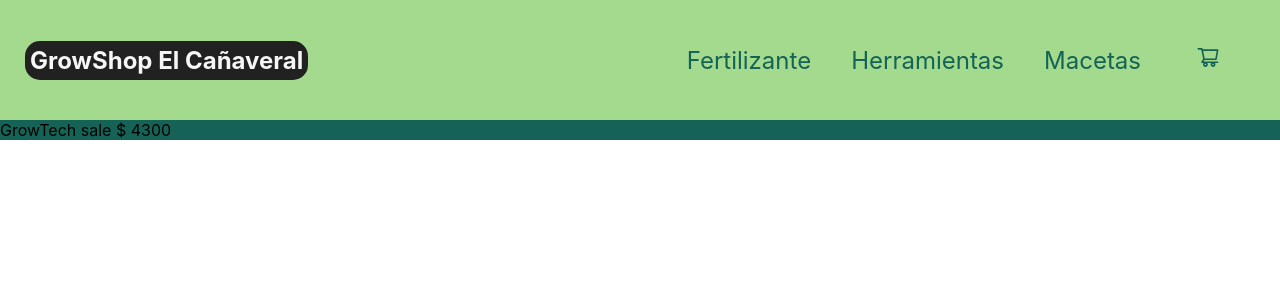
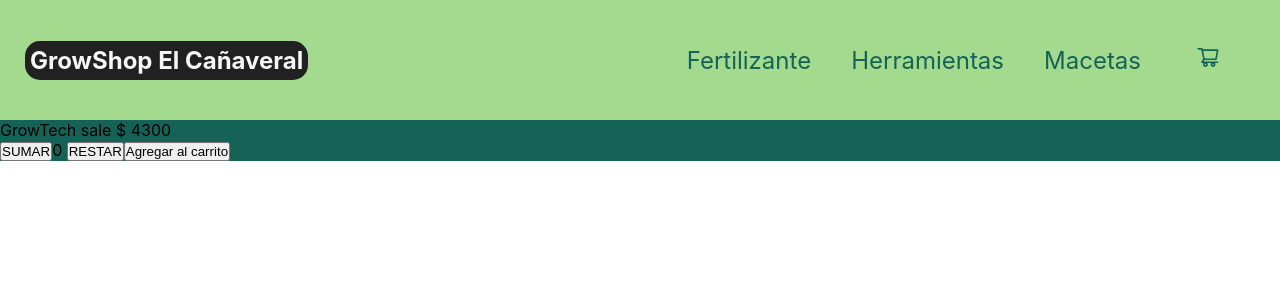
Before and after one commit to lessi09coder/grow, a React (Create React App) app: page /product/1 in a window 1280 px wide. Shown: the top 300 px of the page. Built offline with nearby package versions, Linux system fonts and the light colour scheme.

Commit message:
PreEntrega2 Bonetti Alexis

```diff
--- a/src/App.js
+++ b/src/App.js
@@ -4,7 +4,6 @@
 import { Home } from './pages/Home';
 import { Category } from './pages/Category';
 import { Detail } from './pages/Detail';
-
 
 function App() {
   return (
--- a/src/App.scss
+++ b/src/App.scss
@@ -63,6 +63,7 @@
     border-radius: 15px;
     color: #F6F6F6;
     font-size: 1.5rem;
+    cursor: pointer;
   }
 };
         // ***** MAIN ***** //
--- a/src/api/productos.js
+++ b/src/api/productos.js
@@ -5,54 +5,57 @@
 import imgMaceta from '../assets/images/grow_macetas.jpg';
 
 
-const arrayProductos= [
+const arrayProductos = [
 
   {
     id: 0,
-        nombre:"Nitrox",
-        categoria:"fertilizantes",
-        precio:1500,
-        descripcion:"Nitrogreno",
-        tag:"",
+    nombre: "Nitrox",
+    categoria: "fertilizantes",
+    precio: 1500,
+    stock: 10,
+    descripcion: "Nitrogreno",
+    tag: "",
     imagen: imgFertilizante,
   },
   {
     id: 1,
-        nombre:"GrowTech",
-        categoria:"herramientas",
-        precio:4300,
-        descripcion:"Kit herramientas",
-        tag:"",
+    nombre: "GrowTech",
+    categoria: "herramientas",
+    precio: 4300,
+    stock: 4,
+    descripcion: "Kit herramientas",
+    tag: "",
     imagen: imgHerramienta,
   },
   {
     id: 2,
-        nombre:"Rocket",
-        categoria:"macetas",
-        precio:1000,
-        descripcion:"Macetas 5lts",
-        tag:"",
+    nombre: "Rocket",
+    categoria: "macetas",
+    precio: 1000,
+    stock: 8,
+    descripcion: "Macetas 5lts",
+    tag: "",
     imagen: imgMaceta,
   },
 
 ];
 
 export const getProductos = (categoria) =>
-  new Promise((res , rej) => {
+  new Promise((res, rej) => {
     const response = categoria
       ? arrayProductos.filter((p) => p.categoria === categoria) : arrayProductos;
-    console.log({response})
-    setTimeout(()=> {
+    console.log({ response })
+    setTimeout(() => {
       res(response)
     }, 1500)
   });
 
 export const getProductoId = (productId) =>
-  new Promise((res , rej) => {
-    const response = arrayProductos.find((p)=> p.id === +productId)
+  new Promise((res, rej) => {
+    const response = arrayProductos.find((p) => p.id === +productId)
     console.log(productId)
-    console.log({response})
-    setTimeout(()=> {
+    console.log({ response })
+    setTimeout(() => {
       res(response)
     }, 1500)
   });
--- /dev/null
+++ b/src/components/Boton.jsx
@@ -0,0 +1,2 @@
+const Boton = (prop) => <button onClick={prop.onClick}> {prop.children} </button>
+export default Boton
--- /dev/null
+++ b/src/components/Counter.jsx
@@ -0,0 +1,38 @@
+import { useEffect } from "react";
+import { useState } from "react";
+import  Boton from "./Boton";
+
+export const Counter = ({stock, onAddCart}) => {
+    const [contador, setContador] = useState(0);
+
+    const agregar = () => {
+        //console.log("quiero sumar")
+        if(contador<stock){
+            setContador( contador + 1 )
+        }
+        ;
+    }
+
+    const restar = () => {
+        //console.log("quiero restar")
+        if(contador>0)
+        setContador( contador - 1 )
+    }
+
+    useEffect(()=>{
+        console.log(stock)
+    })
+    return (
+        <div>
+            <Boton onClick={() => agregar()}> SUMAR </Boton>
+            <span>{contador} </span>
+            <Boton onClick={() => restar()}> RESTAR </Boton>
+            <Boton onClick={()=> {
+                if(contador >= 1) // o podemos poner (contador) porque si es "0" es false
+               onAddCart()
+
+            }}>Agregar al carrito</Boton>
+        </div>
+
+    )
+}
--- /dev/null
+++ b/src/components/Footer.jsx
@@ -0,0 +1,7 @@
+export const Footer = () => {
+    return (
+        <footer className='piedepagina'>
+            <h3 className=''>Politica de privacidad</h3>
+        </footer>
+    )
+}
--- a/src/components/NavBar.jsx
+++ b/src/components/NavBar.jsx
@@ -1,19 +1,22 @@
 import CartWidget from './CartWidget'
-import {Link, NavLink} from 'react-router-dom'
+import { NavLink, useNavigate } from 'react-router-dom'
 
-const links =[
-    {href:"category/fertilizantes", label:"Fertilizante"},
-    {href:"category/herramientas", label:"Herramientas"},
-    {href:"category/macetas", label:"Macetas"},
+const links = [
+    { href: "/category/fertilizantes", label: "Fertilizante" },
+    { href: "/category/herramientas", label: "Herramientas" },
+    { href: "/category/macetas", label: "Macetas" },
 ]
 
 
-const Navbar = () =>{
-   return(
+const Navbar = () => {
+    const navigate = useNavigate();
+
+
+    return (
         <header>
-        <div className="navbar">  <h2 className='navbar__titulo'>GrowShop El Cañaveral</h2>
+            <div className="navbar" ><h2 className='navbar__titulo' onClick={() => navigate("/")}>GrowShop El Cañaveral</h2>
                 <ul>
-                {links.map(({label,href})=>{
+                    {links.map(({ label, href }) => {
                         return <li> <NavLink to={href} key={label}>
                             {label}
                         </NavLink> </li>
--- a/src/pages/Detail.js
+++ b/src/pages/Detail.js
@@ -3,19 +3,23 @@
 import { useParams } from "react-router-dom"
 import { getProductoId } from "../api/productos";
 import { UserLayout } from "../components/UserLayout";
+import {Counter} from "../components/Counter";
 
 export const Detail = () => {
-    const {productId} = useParams();
+    const { productId } = useParams();
     const [product, setProduct] = useState({});
 
-    useEffect(()=>{
+    useEffect(() => {
         getProductoId(productId)
-        .then((data)=>setProduct(data))
-    },[productId])
-    return(
-            <UserLayout > <div>{product.nombre} sale $ {product.precio} </div> </UserLayout>
+            .then((data) => setProduct(data))
+    }, [productId])
+    return (
+        <UserLayout > <div>{product.nombre} sale $ {product.precio} </div>
+        <Counter onAddCart={()=> console.log("agregar carrito")} stock={5} />
+        </UserLayout>
     )
 }
 
 
 //video del 27/10 minuto 1:05:52
+//ordenar codigo con "shift + alt + f"
--- a/src/pages/Home.js
+++ b/src/pages/Home.js
@@ -1,19 +1,14 @@
+import { Footer } from '../components/Footer';
 import ItemListContainer from '../components/ItemListContainer';
 import { UserLayout } from '../components/UserLayout';
 
 export const Home = () => {
     return(
         <UserLayout>
-        <main>
 
-        <ItemListContainer />
+        <main><ItemListContainer /></main>
 
-        </main>
-
-
-        <footer className='piedepagina'>
-            <h3 className=''>Politica de privacidad</h3>
-        </footer>
+        <Footer/>
 
         </UserLayout>
     )
```
Lines whose indentation alone changed are shown as unchanged.
